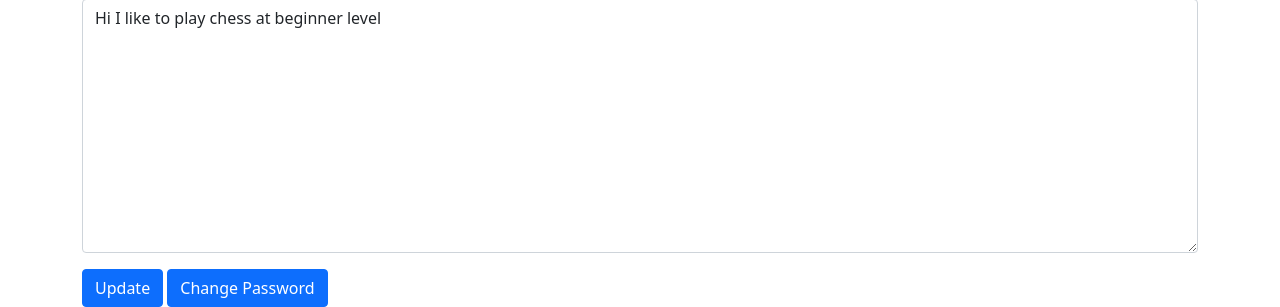
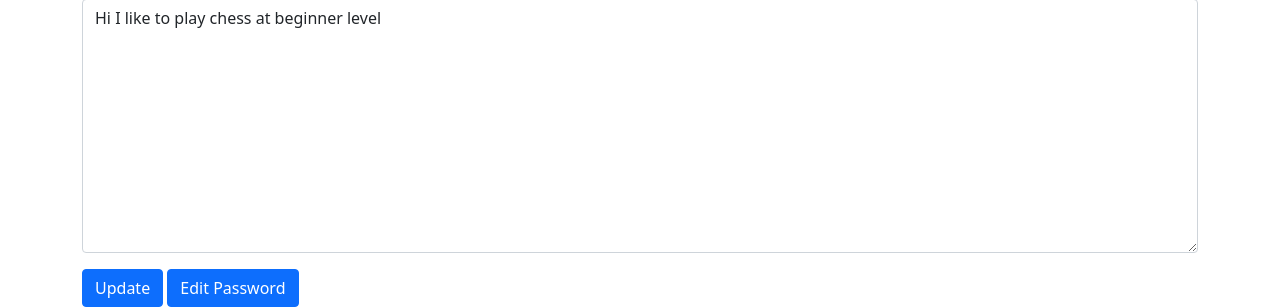
Before and after one commit to Heenal15/Team-Penguin, a Django app: page /profile/ in a window 1280 px wide. Shown: the part 687-994 px from the top of the page. Run offline with Django 3.2, Linux system fonts and the light colour scheme; a user stored in the database is signed in; some libraries are stand-ins or nearby versions.

Commit message:
Update profile.html

```diff
--- a/clubs/templates/profile.html
+++ b/clubs/templates/profile.html
@@ -14,7 +14,7 @@
         {% csrf_token %}
         {% include 'partials/bootstrap_form.html' with form=form %}
         <input type="submit" value="Update" class="btn btn-primary">
-        <a class="btn btn-primary" href="{% url 'password' %}"><button1>Change Password</button1></a>
+        <a class="btn btn-primary" href="{% url 'password' %}"><button1>Edit Password</button1></a>
 
       </form>
     </div>
```
